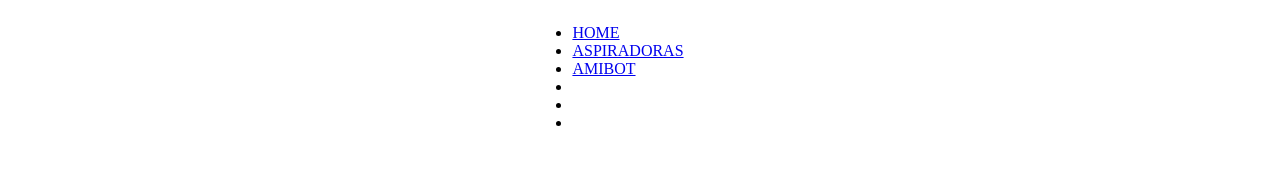
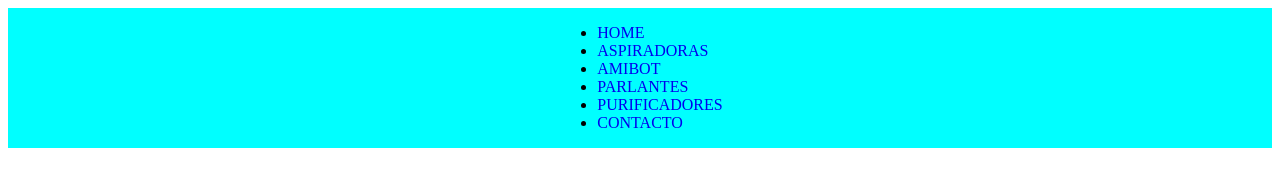
Before and after one commit to CarolinaMedin/landing-page, a plain HTML site: page index.html in a window 1280 px wide. Drawn offline with Linux system fonts and the light colour scheme.

Commit message:
color navbar

```diff
--- a/index.html
+++ b/index.html
@@ -24,13 +24,13 @@
                 <a class="nav-link" href="#robots">AMIBOT</a>
             </li>
             <li class="nav-item">
-                <a class="nav-link" href="#parlantes"></a>
+                <a class="nav-link" href="#parlantes">PARLANTES</a>
             </li>
             <li class="nav-item">
-                <a class="nav-link" href="#purificadores"></a>
+                <a class="nav-link" href="#purificadores">PURIFICADORES</a>
             </li>
             <li class="nav-item">
-                <a class="nav-link" href="#contacto"></a>
+                <a class="nav-link" href="#contacto">CONTACTO</a>
             </li>
         </ul>
     </div>
--- a/style.css
+++ b/style.css
@@ -1,9 +1,14 @@
 .container {
-    width: 1200px;
-    height: 800px;
-    background-color: linear-gradient(180deg, #2af598 0%, #009efd 100%);
+    width: 100%;
+    height: 100%;
+    /* background-color: linear-gradient(180deg, #2af598 0%, #009efd 100%); */
+    background-color: aqua;
     display: flex;
     display: -webkit-flex;
     display: -ms-flexbox;
     justify-content: center;
 }
+
+.nav-link {
+    text-decoration: none;
+}
```
